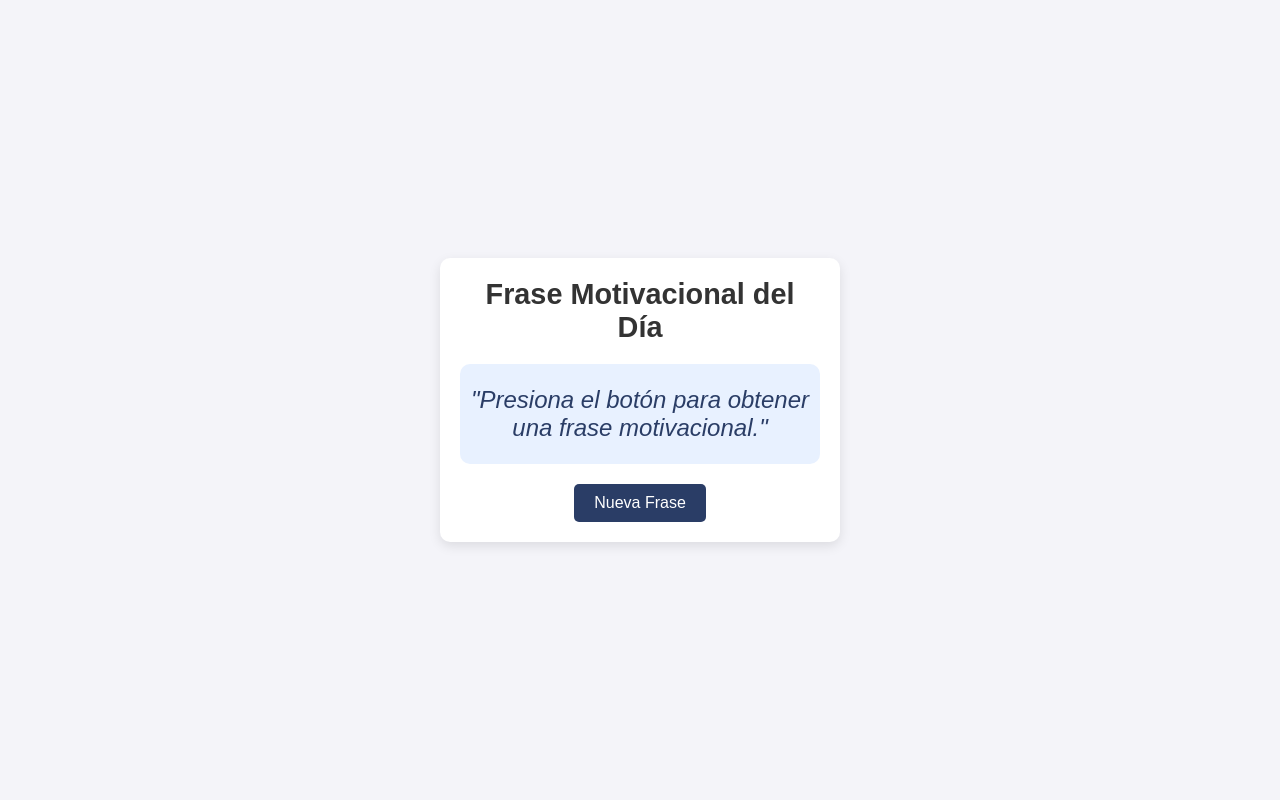
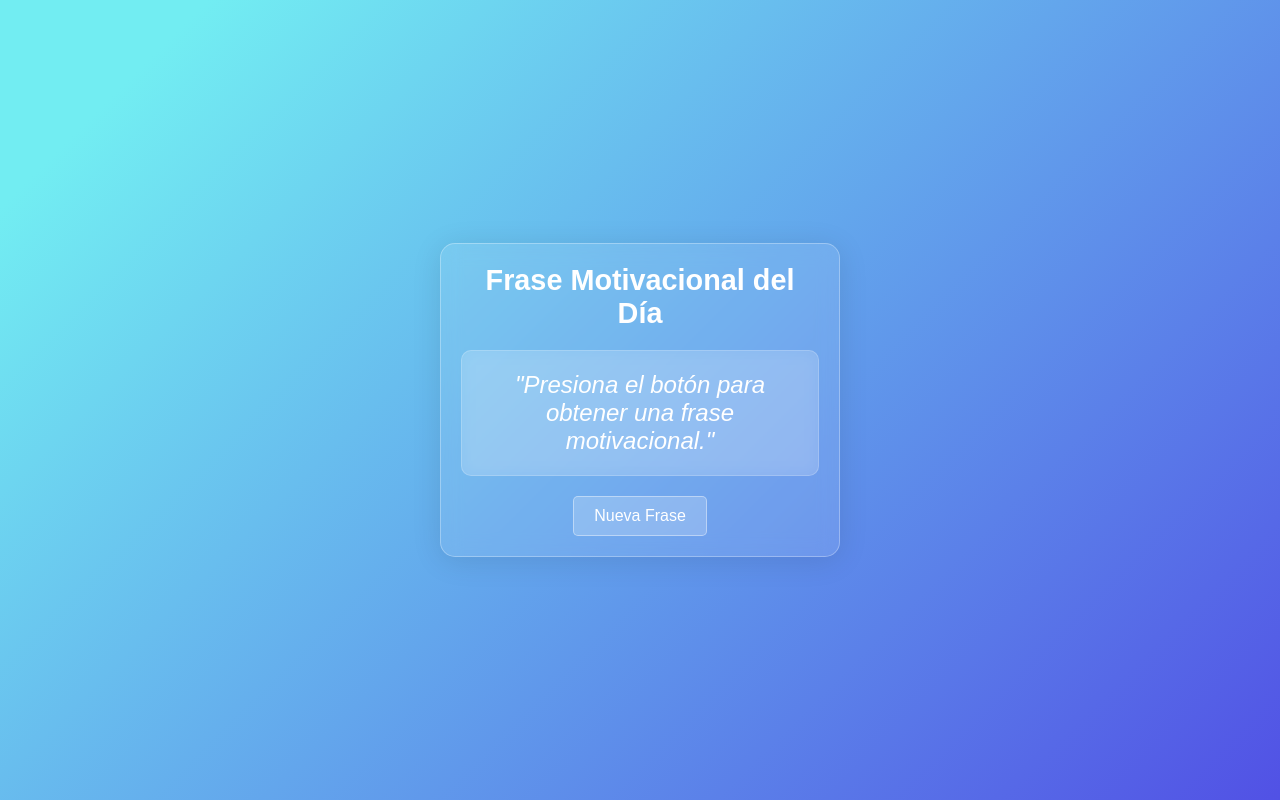
Before and after one commit to etvb/motivacion.kbl.com.mx, a plain HTML site: page index.html in a window 1280 px wide. Drawn offline with Linux system fonts and the light colour scheme.

Commit message:
efecto glass

```diff
--- a/styles.css
+++ b/styles.css
@@ -10,16 +10,19 @@ body {
     justify-content: center;
     align-items: center;
     height: 100vh;
-    background-color: #f4f4f9;
+    background: linear-gradient(135deg, #72EDF2 10%, #5151E5 100%);
     color: #333;
 }
 
 .container {
     text-align: center;
     padding: 20px;
-    background-color: #fff;
-    box-shadow: 0px 4px 12px rgba(0, 0, 0, 0.1);
-    border-radius: 10px;
+    background: rgba(255, 255, 255, 0.1); /* Fondo translúcido */
+    border-radius: 15px;
+    box-shadow: 0 4px 30px rgba(0, 0, 0, 0.1); /* Sombra suave */
+    backdrop-filter: blur(10px); /* Efecto de desenfoque */
+    -webkit-backdrop-filter: blur(10px); /* Soporte para Safari */
+    border: 1px solid rgba(255, 255, 255, 0.3); /* Borde semitransparente */
     max-width: 400px;
     width: 100%;
 }
@@ -27,26 +30,30 @@ body {
 h1 {
     margin-bottom: 20px;
     font-size: 1.8rem;
+    color: #fff;
 }
 
 .quote-box {
     font-size: 1.5rem;
     font-style: italic;
     margin-bottom: 20px;
-    padding: 10px;
-    background-color: #e8f1ff;
+    padding: 20px;
+    background: rgba(255, 255, 255, 0.15); /* Fondo translúcido */
     border-radius: 10px;
+    backdrop-filter: blur(8px); /* Efecto de desenfoque */
+    -webkit-backdrop-filter: blur(8px); /* Soporte para Safari */
+    border: 1px solid rgba(255, 255, 255, 0.2); /* Borde semitransparente */
+    color: #fff;
     min-height: 100px;
     display: flex;
     justify-content: center;
     align-items: center;
-    color: #2a3d66;
 }
 
 button {
-    background-color: #2a3d66;
+    background-color: rgba(255, 255, 255, 0.2);
     color: white;
-    border: none;
+    border: 1px solid rgba(255, 255, 255, 0.4);
     padding: 10px 20px;
     font-size: 1rem;
     border-radius: 5px;
@@ -55,7 +62,7 @@ button {
 }
 
 button:hover {
-    background-color: #1e2c4d;
+    background-color: rgba(255, 255, 255, 0.4);
 }
 
 @media (max-width: 600px) {
```
